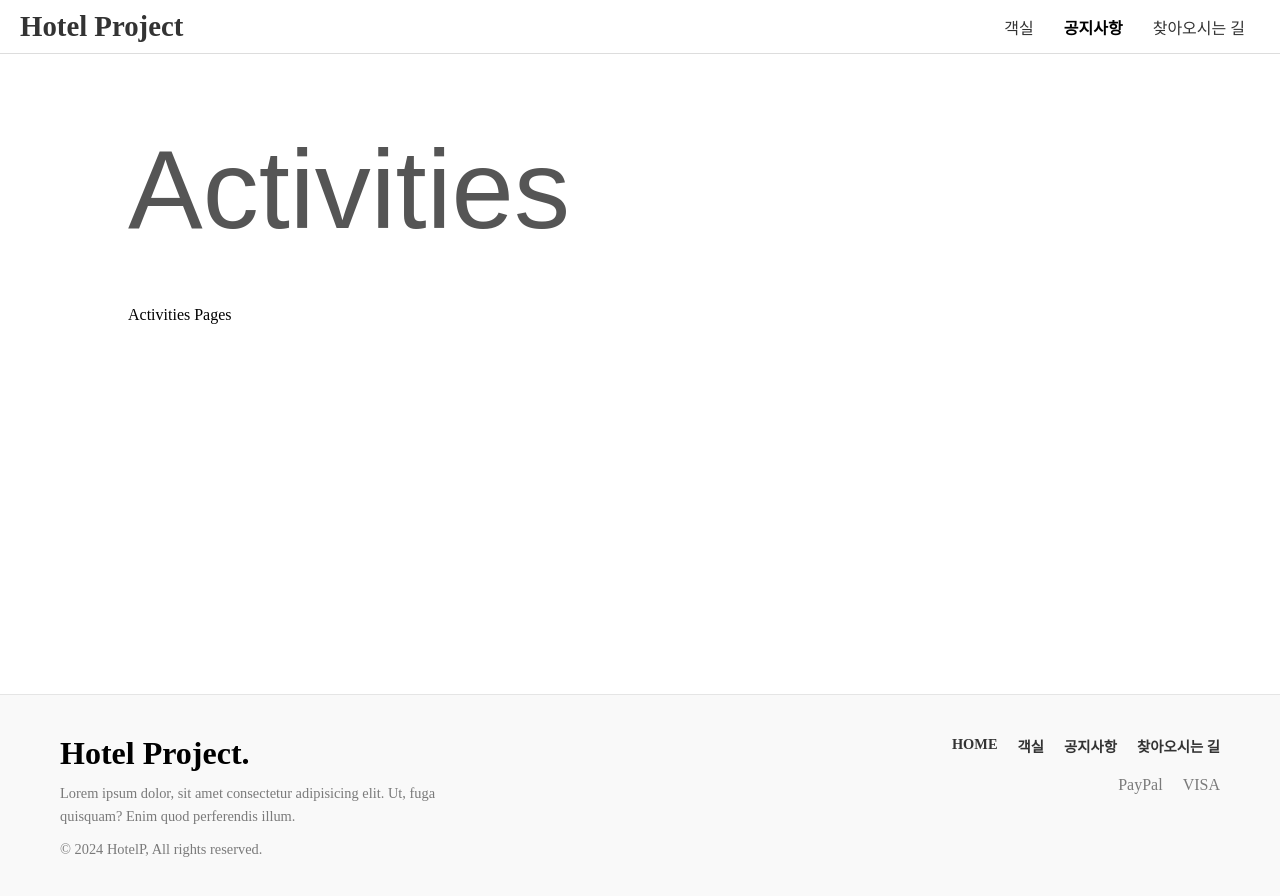
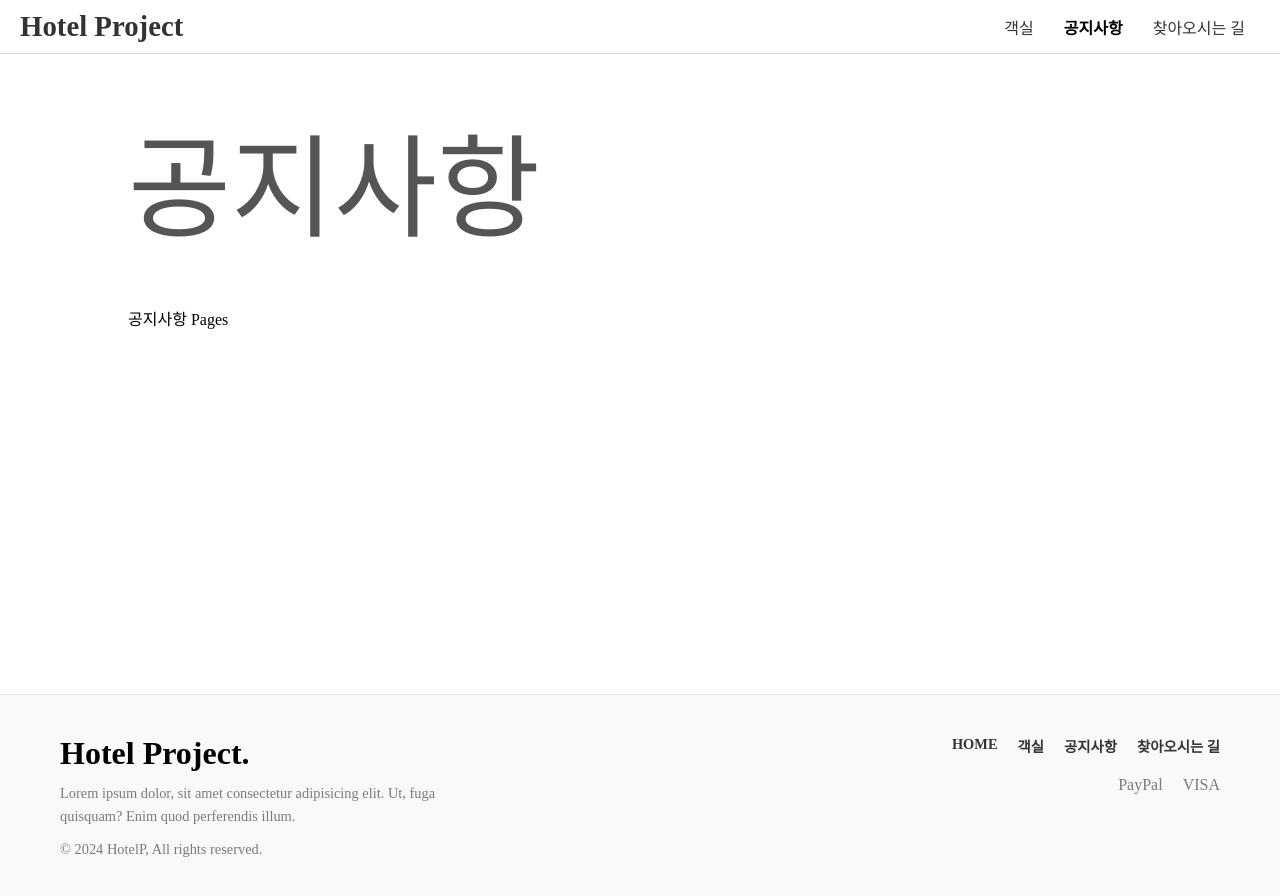
Before and after one commit to dlgotjd1123/alphcoP, a React (Vite) app: page /act in a window 1280 px wide. Shown: the top 896 px of the page. Built offline with nearby package versions, Linux system fonts and the light colour scheme.

Commit message:
메인페이지디자인5

```diff
--- a/src/pages/Act.jsx
+++ b/src/pages/Act.jsx
@@ -2,8 +2,8 @@ import Layout from '../components/Layout';
 
 export default function Act() {
 	return (
-		<Layout title='Activities'>
-			<p>Activities Pages</p>
+		<Layout title='공지사항'>
+			<p>공지사항 Pages</p>
 		</Layout>
 	);
 }
--- a/src/pages/Home.jsx
+++ b/src/pages/Home.jsx
@@ -15,22 +15,22 @@ export default function Home() {
 				</div>
 				<div className="grid-section">
 					<div className="grid-item">
-						<Link to='/act'>
+						<Link to='/hotel'>
 							<img src="/src/pages/img/img1.jpg" alt=" 1" />
 						</Link>
-						<p>Activities</p>
+						<p>객실</p>
 					</div>
 					<div className="grid-item">
-						<Link to='/gallery'>
+						<Link to='/act'>
 							<img src="/src/pages/img/img2.jpg" alt=" 2" />
 						</Link>
-						<p>Gallery</p>
+						<p>공지사항</p>
 					</div>
 					<div className="grid-item">
-						<Link to='/program'>
+						<Link to='/map'>
 							<img src="/src/pages/img/img3.jpg" alt=" 3" />
 						</Link>
-						<p>Program</p>
+						<p>찾아오시는 길</p>
 					</div>
 				</div>
 			</div>
```
Also changed, not shown: src/styles/pages/_membership.scss (deleted).
